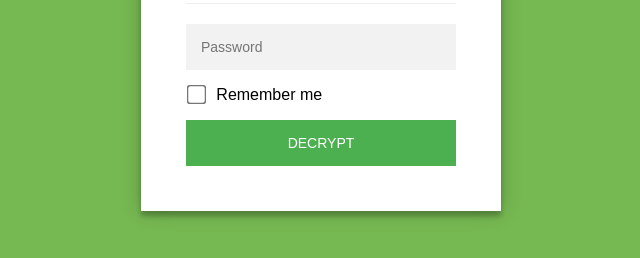
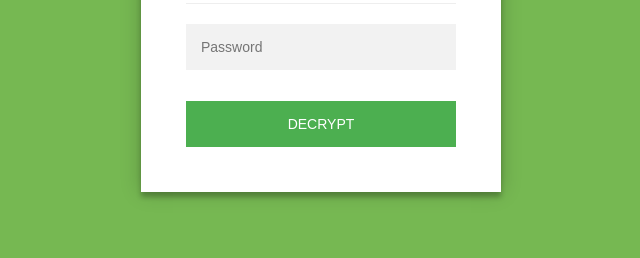
Before and after one commit to an0nname/contact, a plain HTML site: page index.html in a window 1280 px wide. Shown: the part 204-462 px from the top of the page, without its empty margins (319-959 px from the left). Drawn offline with Linux system fonts and the light colour scheme.

Commit message:
Update index.html

```diff
--- a/index.html
+++ b/index.html
@@ -170,8 +170,7 @@
                         />
 
                         <label id="staticrypt-remember-label" class="staticrypt-remember hidden">
-                            <input id="staticrypt-remember" type="checkbox" name="remember" />
-                            Remember me
+
                         </label>
 
                         <input type="submit" class="staticrypt-decrypt-button" value="DECRYPT" />
```
